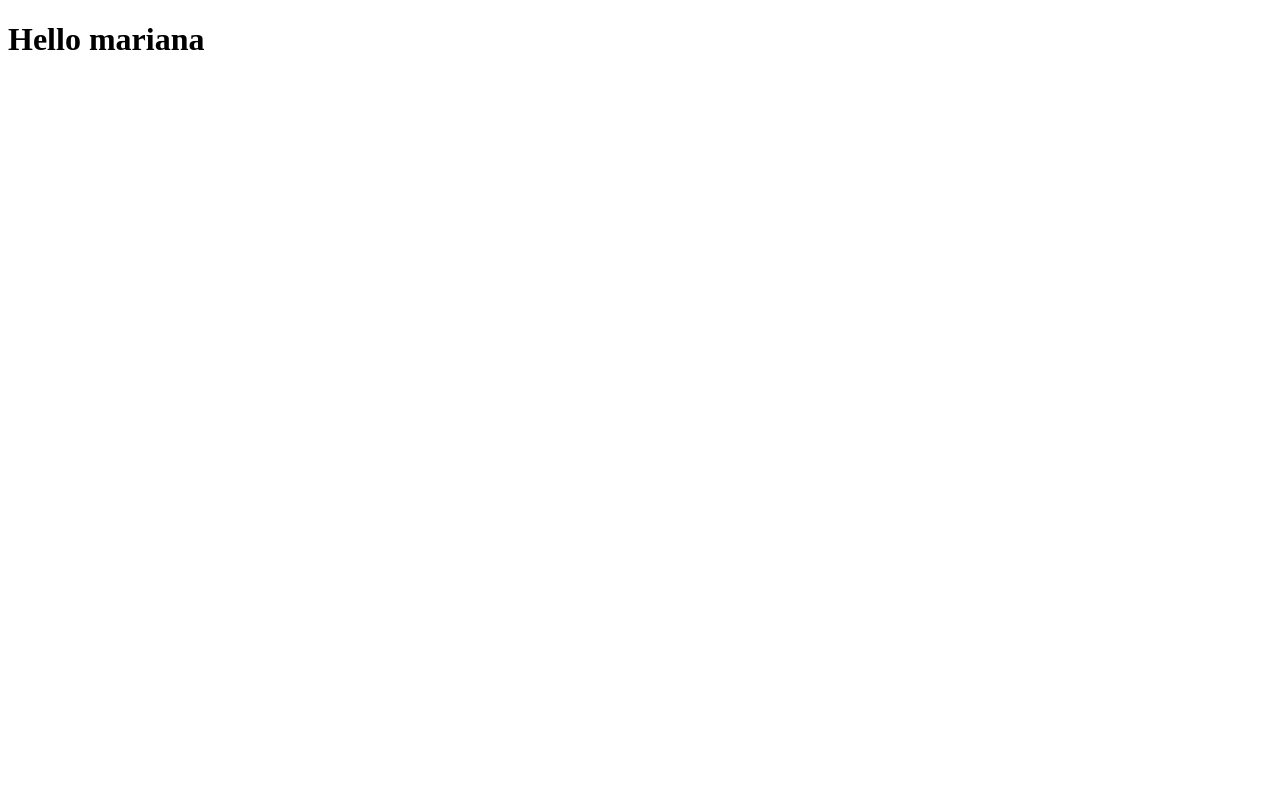
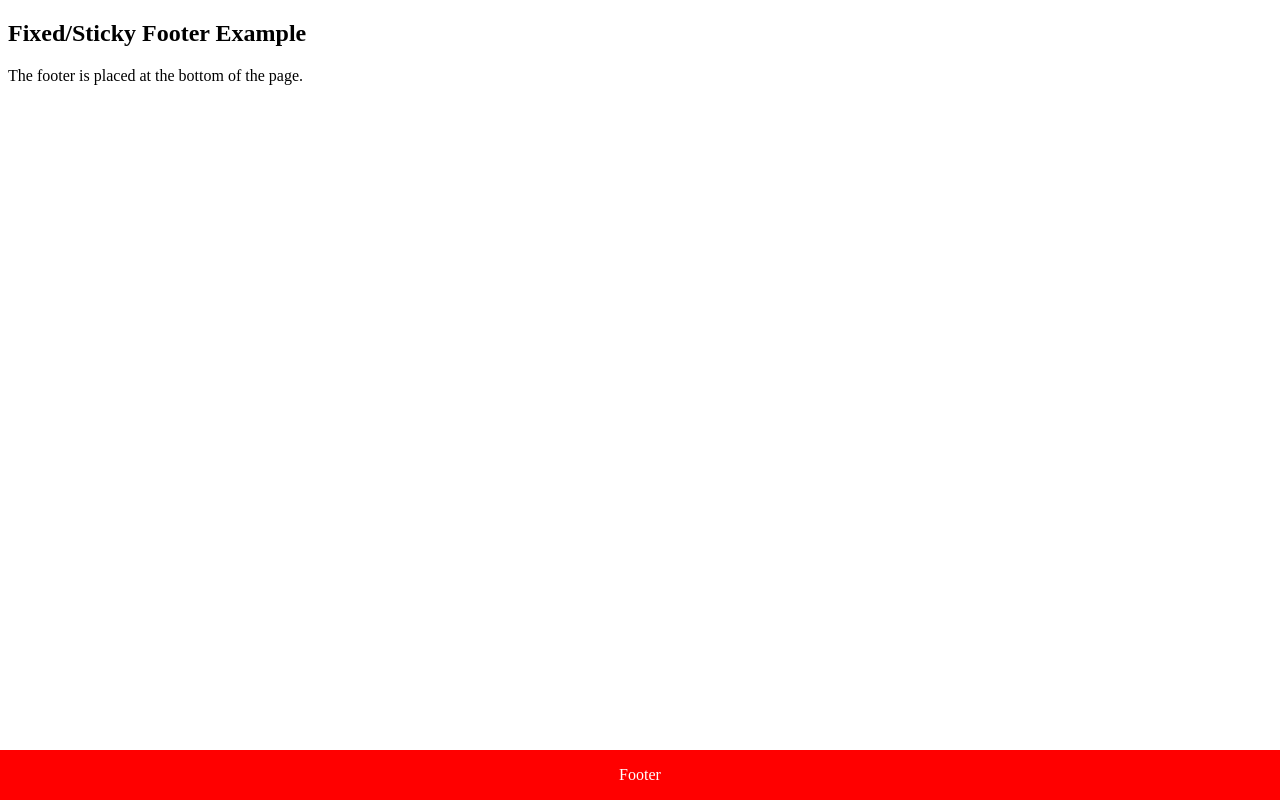
Before and after one commit to marianashawky/Mariam-MarianaTask, a plain HTML site: page index.html in a window 1280 px wide. Drawn offline with Linux system fonts and the light colour scheme.

Commit message:
adding branch

```diff
--- a/index.html
+++ b/index.html
@@ -1,12 +1,27 @@
 <!DOCTYPE html>
-<html lang="en">
+<html>
 <head>
-    <meta charset="UTF-8">
-    <meta http-equiv="X-UA-Compatible" content="IE=edge">
-    <meta name="viewport" content="width=device-width, initial-scale=1.0">
-    <title>New php</title>
+<meta name="viewport" content="width=device-width, initial-scale=1">
+<style>
+.footer {
+   position: fixed;
+   left: 0;
+   bottom: 0;
+   width: 100%;
+   background-color: red;
+   color: white;
+   text-align: center;
+}
+</style>
 </head>
 <body>
-    <h1>Hello mariana </h1>
+
+<h2>Fixed/Sticky Footer Example</h2>
+<p>The footer is placed at the bottom of the page.</p>
+
+<div class="footer">
+  <p>Footer</p>
+</div>
+
 </body>
 </html>
```
